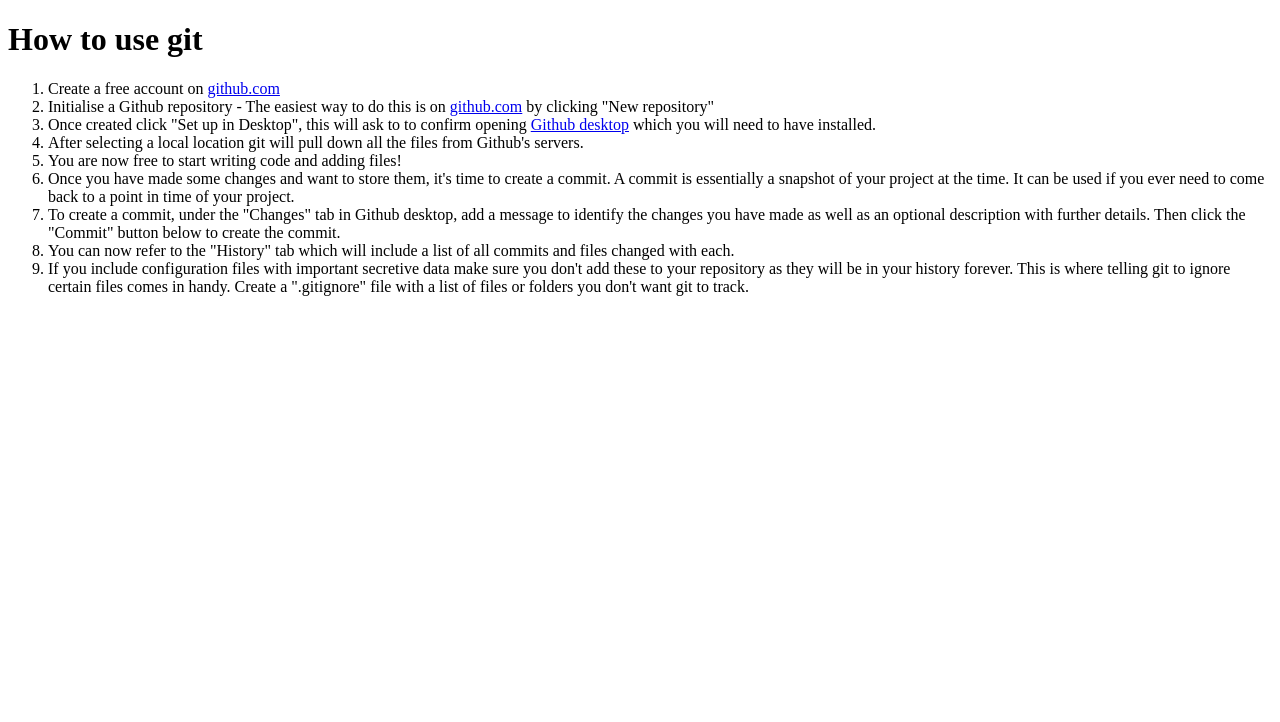
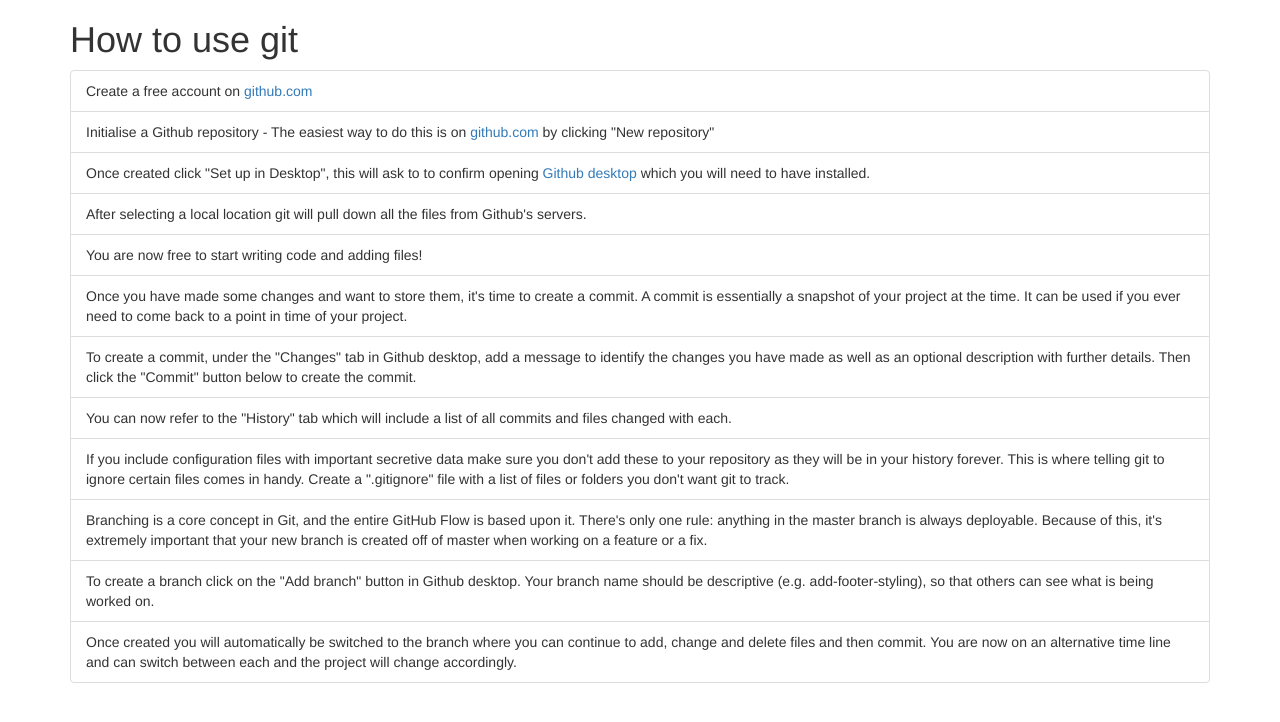
Before and after one commit to nzwarr1or/using-git, a plain HTML site: page index.html in a window 1280 px wide. Drawn offline with nearby package versions, Linux system fonts and the light colour scheme.

Commit message:
Adding stylesheet

```diff
--- /dev/null
+++ b/css/style.css
@@ -0,0 +1,4 @@
+.fancy-heading {
+
+	color:
+}
--- a/index.html
+++ b/index.html
@@ -5,38 +5,56 @@
   <meta http-equiv="X-UA-Compatible" content="IE=Edge">
 
   <title>Git walk-through</title>
+
+  <link rel="stylesheet" type="text/css" href="https://maxcdn.bootstrapcdn.com/bootstrap/3.3.7/css/bootstrap.min.css">
+
+  <link rel="stylesheet" type="text/css" href="css/main.css">
 </head>
 <body>
-  <h1>How to use git</h1>
+  <div class="container">
+    <h1 class="fancy-heading">How to use git</h1>
 
-  <ol>
-    <li>
+    <ol class="list-group">
+      <li class="list-group-item">
         Create a free account on <a href="https://github.com" target="_blank">github.com</a>
       </li>
-    <li>
+      <li class="list-group-item">
         Initialise a Github repository - The easiest way to do this is on <a href="https://github.com" target="_blank">github.com</a> by clicking "New repository"
       </li>
-    <li>
+      <li class="list-group-item">
         Once created click "Set up in Desktop", this will ask to to confirm opening <a href="https://desktop.github.com/">Github desktop</a> which you will need to have installed.
       </li>
-    <li>
+      <li class="list-group-item">
         After selecting a local location git will pull down all the files from Github's servers.
       </li>
-    <li>
+      <li class="list-group-item">
         You are now free to start writing code and adding files!
       </li>
-    <li>
+      <li class="list-group-item">
         Once you have made some changes and want to store them, it's time to create a commit. A commit is essentially a snapshot of your project at the time. It can be used if you ever need to come back to a point in time of your project.
       </li>
-    <li>
+      <li class="list-group-item">
         To create a commit, under the "Changes" tab in Github desktop, add a message to identify the changes you have made as well as an optional description with further details. Then click the "Commit" button below to create the commit.
       </li>
-    <li>
+      <li class="list-group-item">
         You can now refer to the "History" tab which will include a list of all commits and files changed with each.
       </li>
-    <li>
+      <li class="list-group-item">
         If you include configuration files with important secretive data make sure you don't add these to your repository as they will be in your history forever. This is where telling git to ignore certain files comes in handy. Create a ".gitignore" file with a list of files or folders you don't want git to track.
       </li>
+      <li class="list-group-item">
+        Branching is a core concept in Git, and the entire GitHub Flow is based upon it. There's only one rule: anything in the master branch is always deployable.
+        Because of this, it's extremely important that your new branch is created off of master when working on a feature or a fix.
+      </li>
+      <li class="list-group-item">
+        To create a branch click on the "Add branch" button in Github desktop. Your branch name should be descriptive (e.g. add-footer-styling), so that others can see what is being worked on.
+      </li>
+      <li class="list-group-item">
+        Once created you will automatically be switched to the branch where you can continue to add, change and delete files and then commit. You are now on an alternative time line and can switch between each and the project will change accordingly.
+      </li>
     </ol>
+  </div>
+
+  <script src="https://maxcdn.bootstrapcdn.com/bootstrap/3.3.7/js/bootstrap.min.js"></script>
 </body>
 </html>
```
Lines whose indentation alone changed are shown as unchanged.
